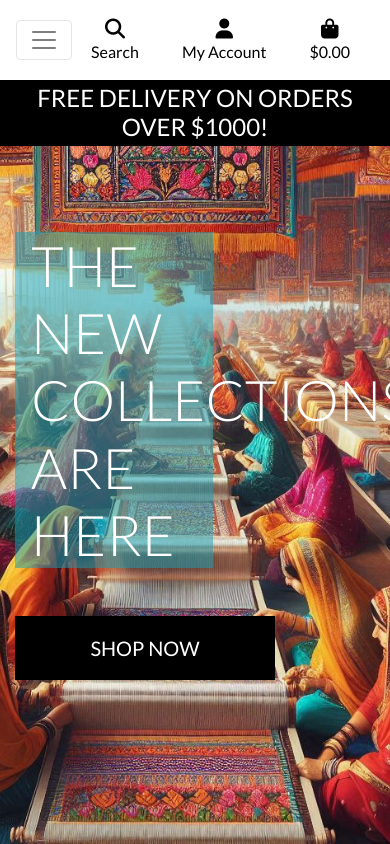
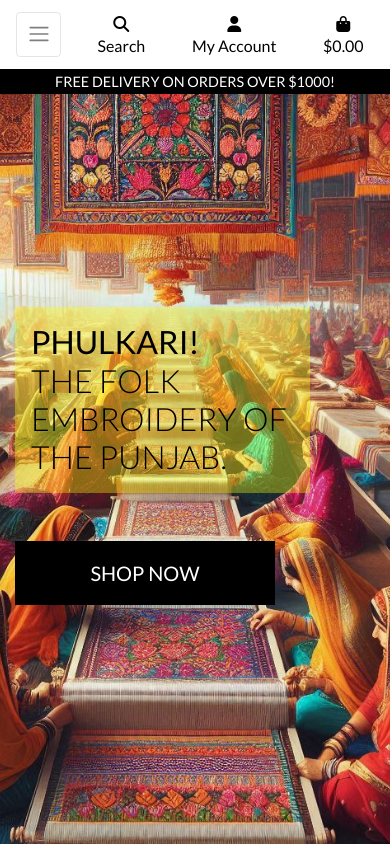
Before and after one commit to Sugandhi13/phulkari_world, a Django app: page / in a window 390 px wide; the page is wider, and only the part inside the window is pictured. Run offline with Django 3.2, Linux system fonts and the light colour scheme; some libraries are stand-ins or nearby versions.

Commit message:
base.css and login, register page refactoring

```diff
--- a/home/templates/home/index.html
+++ b/home/templates/home/index.html
@@ -12,9 +12,9 @@
 {% block content %}
 <div class="container h-100">
     <div class="row h-100">
-        <div class="col-7 col-md-6 my-auto">
-            <h1 class="display-4 logo-font text-white bg-info-opacity pl-3">
-                The new collections are here
+        <div class="col-10 col-md-10 my-auto">
+            <h1 class="display-4 logo-font text-black logo-qoute-opacity p-3">
+                <span><strong>Phulkari!</strong></span><br> The folk embroidery of the Punjab.
             </h1>
             <div class="my-5">
                 <h4>
--- a/static/css/base.css
+++ b/static/css/base.css
@@ -73,8 +73,8 @@ body {
     background: #000 !important;
 }
 
-.bg-info-opacity {
-    background-color: rgba(23, 162, 184, 0.5) !important; /* bg-info color with 50% opacity */
+.logo-qoute-opacity {
+    background-color: rgba(255, 255, 0, 0.35) !important; /* bg-info color with 50% opacity */
 }
 
 .overlay {
@@ -293,4 +293,41 @@ input[name='q']::placeholder {
     body {
         height: calc(100vh - 116px);
     }
+
+    .display-4.logo-font.text-black,
+    .display-4.logo-font.text-white {
+        font-size: 2rem;
+    }
+
+    .nav-link {
+        padding: 0.15rem;
+    }
+
+    .nav-link i.fa-lg {
+        font-size: 1rem;
+    }
+
+    .navbar-toggler {
+        padding: .6rem .6rem;
+        font-size: 1rem;
+    }
+
+    #delivery-banner h4 {
+        font-size: .9rem;
+    }
+
+    .btn.btn-outline-black.rounded-0,
+    .btn.btn-black.rounded-0 {
+        padding: .375rem .375rem;
+    }
+
+    .btn.btn-outline-black.rounded-0.btn-lg,
+    .btn.btn-black.rounded-0.btn-lg {
+        padding: .375rem .375rem;
+        font-size: .75rem;
+    }
+
+    .increment-qty, .decrement-qty {
+        padding: .25rem .5rem !important;
+    }
 }
--- a/templates/includes/main-nav.html
+++ b/templates/includes/main-nav.html
@@ -1,5 +1,10 @@
 <div class="collapse navbar-collapse" id="main-nav">
     <ul class="navbar-nav w-auto mx-auto">
+        <li class="nav-item d-block d-md-none">
+            <a class="logo-font font-weight-bold nav-link text-black mr-5" href="{% url 'home' %}" id="home-link">
+                Home
+            </a>
+        </li>
         <li class="nav-item dropdown">
             <a class="logo-font font-weight-bold nav-link text-black mr-5" href="#" id="all-products-link" data-toggle="dropdown" aria-haspopup="true" aria-expanded="false">
                 All Products
--- a/templates/includes/mobile-top-header.html
+++ b/templates/includes/mobile-top-header.html
@@ -35,7 +35,7 @@
         {% if request.user.is_superuser %}
         <a href="{% url 'add_product' %}" class="dropdown-item">Product Management</a>
         {% endif %}
-        <a href="" class="dropdown-item">My Profile</a>
+        <a href="{% url 'profile' %}" class="dropdown-item">My Profile</a>
         <a href="{% url 'account_logout' %}" class="dropdown-item">Logout</a>
         {% else %}
         <a href="{% url 'account_signup' %}" class="dropdown-item">Register</a>
```
